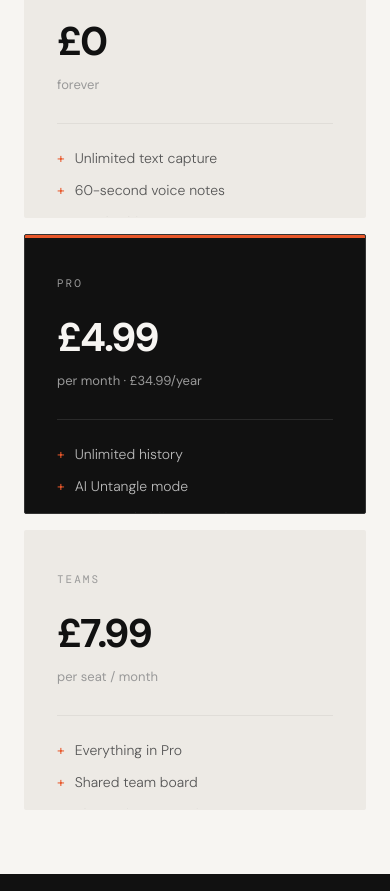
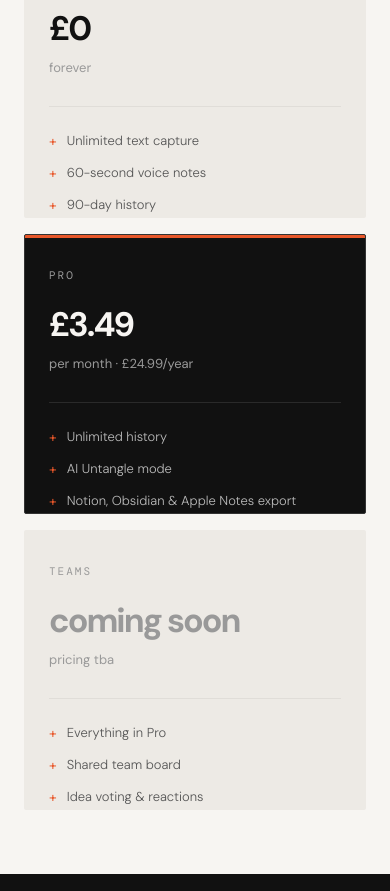
Before and after one commit to lrareuk/indigo, a plain HTML site: page site/index.html in a window 390 px wide. Shown: the part 4313-5204 px from the top of the page. Drawn offline with nearby package versions, Linux system fonts and the light colour scheme.

Commit message:
card update

```diff
--- a/site/assets/css/style.css
+++ b/site/assets/css/style.css
@@ -805,6 +805,14 @@ img { max-width: 100%; display: block; }
 
 .tier--accent:hover { border-color: var(--orange); }
 
+.tier--soon { opacity: 0.55; }
+
+.tier__price--soon {
+  font-size: 22px;
+  letter-spacing: -0.5px;
+  color: var(--muted-grey);
+}
+
 .tier__bar {
   position: absolute;
   top: 0;
@@ -1058,6 +1066,10 @@ img { max-width: 100%; display: block; }
 
   .footer__inner { flex-direction: column; align-items: flex-start; gap: 12px; }
   .footer__copy { order: 3; }
+
+  .tier { padding: 32px 24px; }
+  .tier__price { font-size: 34px; }
+  .tier__feature-text { font-size: 13px; }
 
   .untangle-demo { min-height: 280px; padding: 32px 20px; }
   .untangle-demo__node-label { font-size: 8px; }
--- a/site/index.html
+++ b/site/index.html
@@ -300,8 +300,8 @@
         <div class="tier tier--accent reveal reveal-d1">
           <div class="tier__bar"></div>
           <p class="tier__name">Pro</p>
-          <p class="tier__price">&pound;4.99</p>
-          <p class="tier__period">per month &middot; &pound;34.99/year</p>
+          <p class="tier__price">&pound;3.49</p>
+          <p class="tier__period">per month &middot; &pound;24.99/year</p>
           <div class="tier__features">
             <div class="tier__feature"><span class="tier__feature-plus">+</span><span class="tier__feature-text">Unlimited history</span></div>
             <div class="tier__feature"><span class="tier__feature-plus">+</span><span class="tier__feature-text">AI Untangle mode</span></div>
@@ -312,10 +312,10 @@
           </div>
         </div>
 
-        <div class="tier reveal reveal-d2">
+        <div class="tier tier--soon reveal reveal-d2">
           <p class="tier__name">Teams</p>
-          <p class="tier__price">&pound;7.99</p>
-          <p class="tier__period">per seat / month</p>
+          <p class="tier__price tier__price--soon">coming soon</p>
+          <p class="tier__period">pricing tba</p>
           <div class="tier__features">
             <div class="tier__feature"><span class="tier__feature-plus">+</span><span class="tier__feature-text">Everything in Pro</span></div>
             <div class="tier__feature"><span class="tier__feature-plus">+</span><span class="tier__feature-text">Shared team board</span></div>
```
